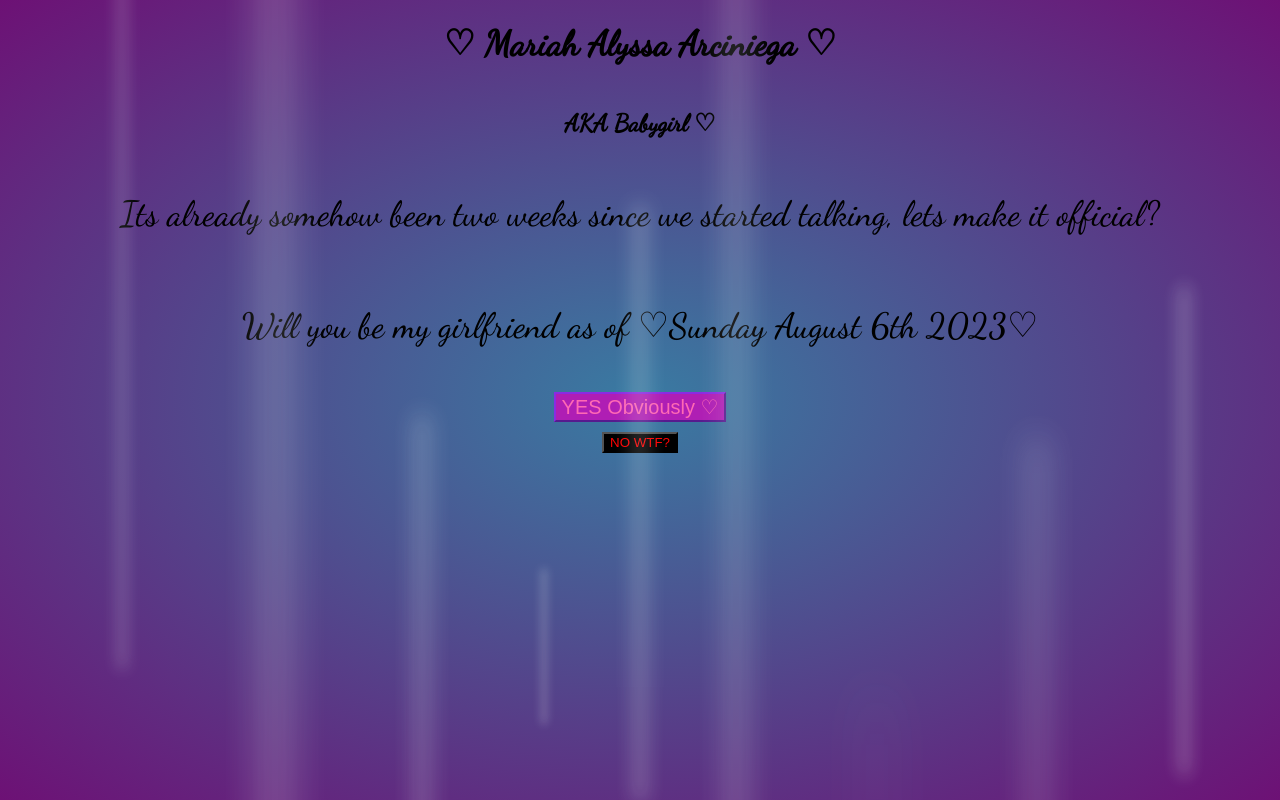
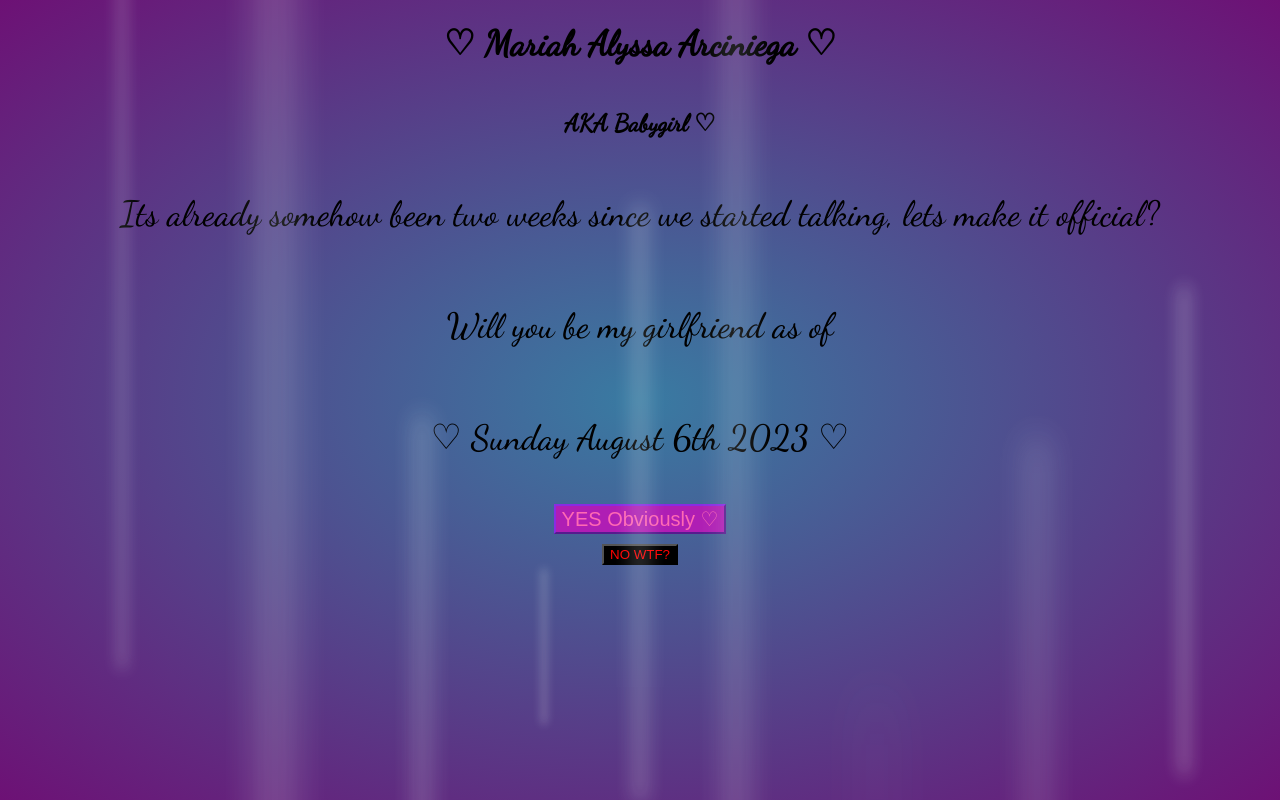
Before and after one commit to xickyy/Mariah, a React (Create React App) app: page / in a window 1280 px wide. Built offline with nearby package versions, Linux system fonts and the light colour scheme.

Commit message:
moved date

```diff
--- a/src/components/Counter/index.js
+++ b/src/components/Counter/index.js
@@ -68,8 +68,9 @@ const Counter = () => {
         <h2>AKA Babygirl ♡</h2>
         <p>Its already somehow been two weeks since we started talking, lets make it official?</p>
         <bl></bl>
-        <p>Will you be my girlfriend as of ♡{date}♡ </p>
+        <p>Will you be my girlfriend as of  </p>
         <bl></bl>
+        <p>♡ {date} ♡</p>
         {yes()} {no()}
       </div>
 
```
